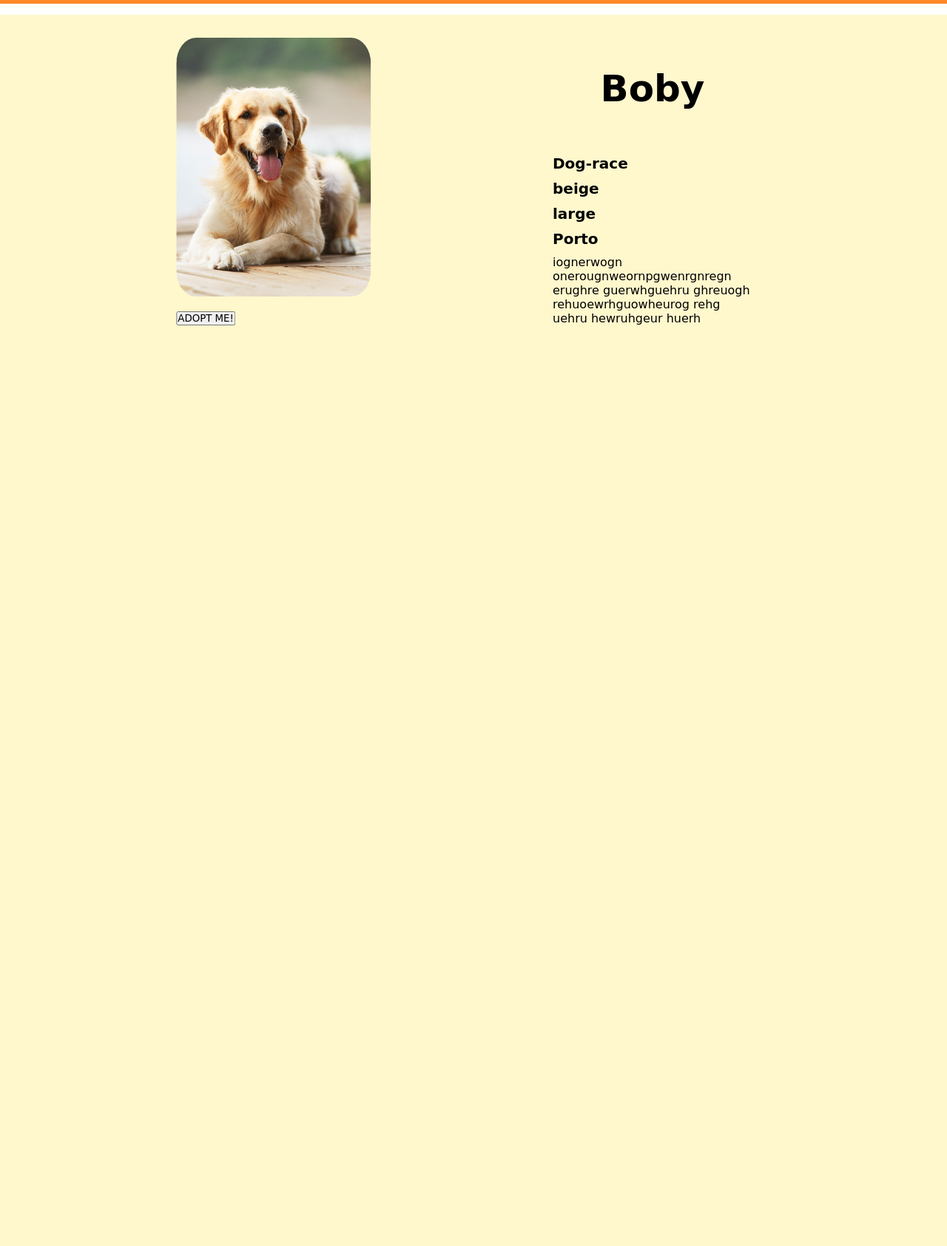
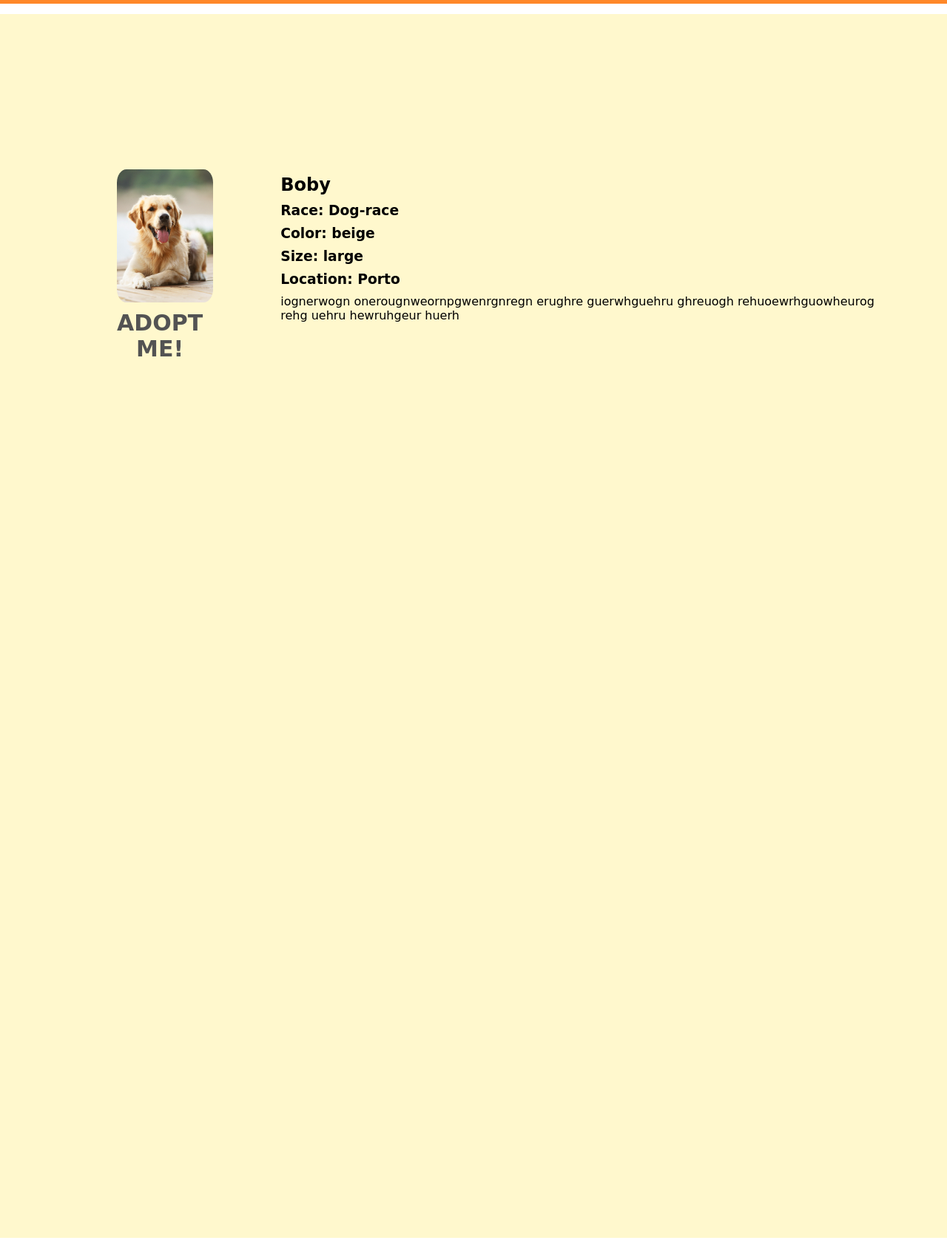
Before and after one commit to catarina03/FEUP-LTW-AdoptMe, a PHP site: page /petprofile.html in a window 1280 px wide. Shown: the part 100-1785 px from the top of the page at 74% size. Before the commit the page ends 540 px from the top, so only its background shows below. Run offline with PHP 8.4, Linux system fonts and the light colour scheme; some libraries are stand-ins or nearby versions; some web fonts are replaced.

Commit message:
pet profile done

```diff
--- a/css/petProfile.css
+++ b/css/petProfile.css
@@ -2,61 +2,54 @@
         background-color: #FFF8CD;
         padding-bottom: 100%;
         position: relative;
-        top: 10px;
+        top: -11px;
+        display: inline-flex;
+        width: 100%;
     }
 
-    h2 {
-        font-size: 50px;
+    #pet_adoption {
+        position: relative;
+        top: 120px;
+        margin: 80px;
+        margin-left: 10%;
+        margin-bottom: 25px;
+
     }
 
-    h3 {
-        font-size: 20px;
+    #pet_adoption button{
+        margin-left: 15px;
+        font-size: 30px;
+        font-weight: 600;
+        border: none;
+        color:#535353;
+        background-color: #FFF8CD;
+    }
+    #pet_adoption button:hover{
+        padding: 2px 5px;
+        color:#FFF8CD;
+        background-color: #ff8829;
+    }
+
+    #description {
+        position: relative;
+        top: 120px;
+        margin-top: 80px;
+        margin-right: 80px;
+    }
+
+    #pet_adoption>img {
+        margin-left: 30px;
+        border-radius: 10%;
+        display: block;
     }
 
     .visually-hidden {
+        margin-bottom: 30px;
         display: none;
     }
 
-    .split {
-        height: 100%;
-        width: 50%;
-        position: fixed;
-        z-index: 1;
-        overflow-x: hidden;
-        padding-top: 20px;
+    #description h2, #description h3, #description p {
+        position: relative;
+        top: 7px;
+        padding-left: 10px;
     }
-
-    .left {
-        left: 0;
-    }
-
-    .right {
-        right: 10%;
-    }
-
-    .centered {
-        position: absolute;
-        top: 50%;
-        left: 50%;
-        transform: translate(-50%, -100%);
-        margin-bottom: 10px;
-        margin-left: 50px;
-    }
-
-    .centered>img {
-        display: block;
-        border-radius: 10%;
-        margin-bottom: 10px;
-        width: max-content;
-        height: 350px;
-    }
-
-    .centered>article {
-        display: block;
-    }
-
-    article>h2 {
-        position: relative;
-        top: -50px;
-        text-align: center;
-    }
--- a/petprofile.html
+++ b/petprofile.html
@@ -37,25 +37,24 @@
         <hr>
     </header>
     <section id='main'>
-        <h2 class="visually-hidden">Pet profile</h2>
-        <div class="split left">
-            <div class="centered">
-                <img src="images/cao-em-casa.jpg" alt="dog image " width="130" height="180">
-                <button>ADOPT ME!</button>
-            </div>
+
+        <div id="pet_adoption">
+            <h2 class="visually-hidden">Pet profile</h2>
+            <img src="images/cao-em-casa.jpg" alt="dog image " width="130" height="180">
+            <button>ADOPT ME!</button>
         </div>
-        <div class="split right">
-            <div class="centered">
+
+        <div id="description">
                 <article id="pet">
                     <h2>Boby</h2>
-                    <h3>Dog-race</h3>
-                    <h3>beige</h3>
-                    <h3>large</h3>
-                    <h3>Porto</h3>
+                    <h3>Race: Dog-race</h3>
+                    <h3>Color: beige</h3>
+                    <h3>Size: large</h3>
+                    <h3>Location: Porto</h3>
                     <p>iognerwogn onerougnweornpgwenrgnregn erughre guerwhguehru ghreuogh rehuoewrhguowheurog rehg uehru hewruhgeur huerh</p>
                 </article>
-            </div>
         </div>
+
     </section>
 </body>
 
```
